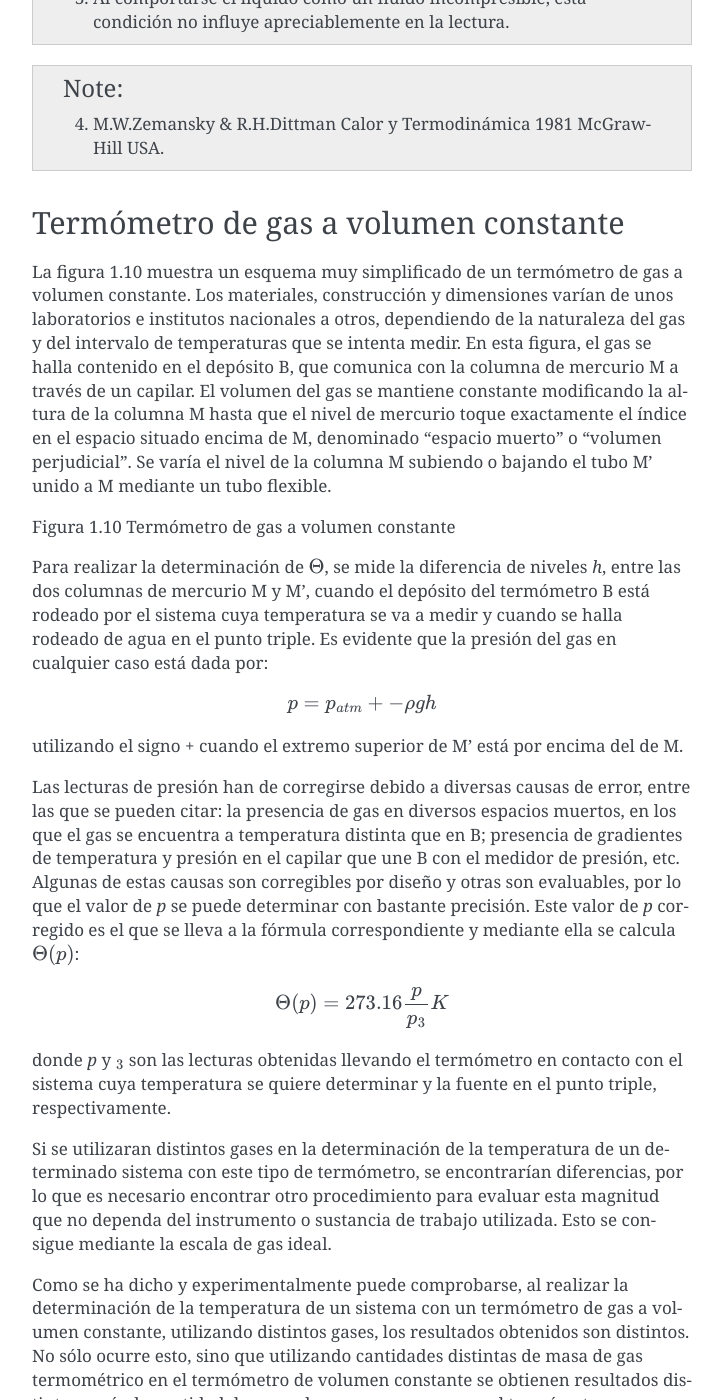
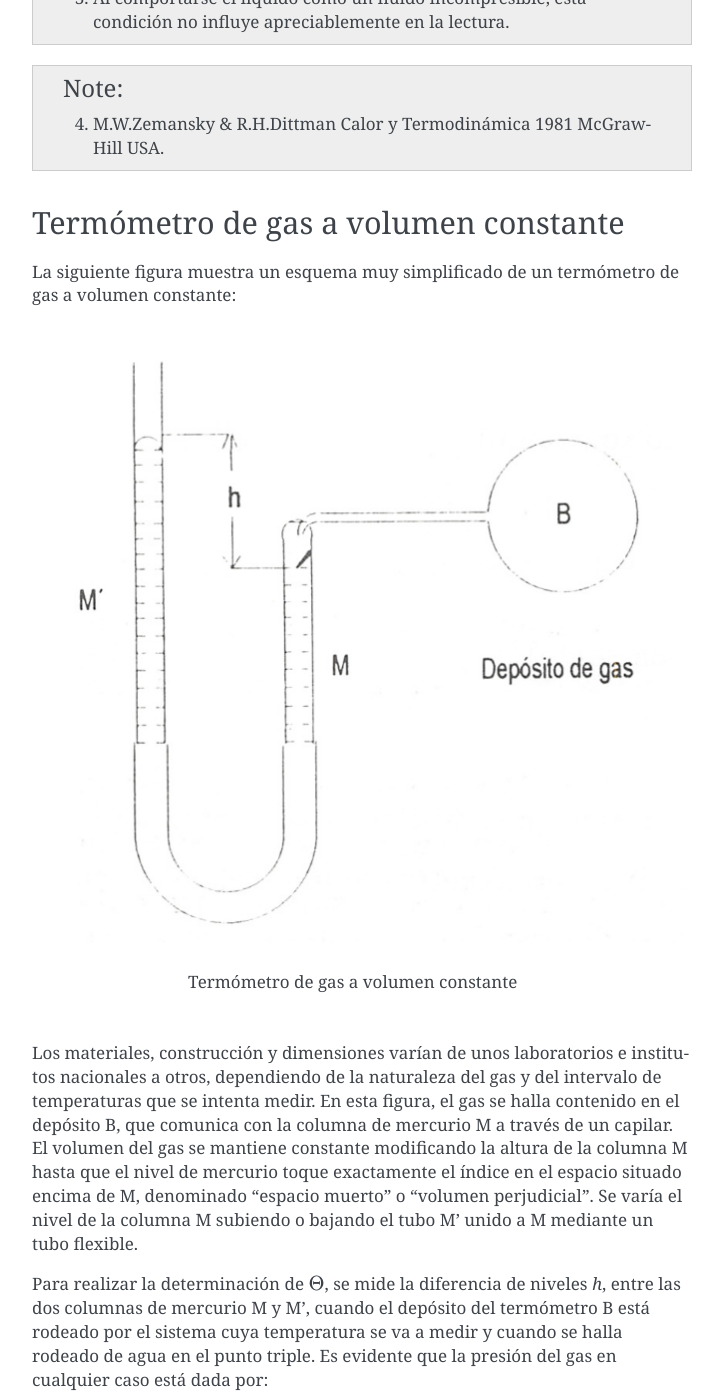
Before and after one commit to mantielero/termodinamica, a Sphinx documentation site: the page built from source/introduccion_ley_cero_temperatura.rst, in a window 1280 px wide and 1400 px high, scrolled down 10147 px. Shown: the whole window, without its empty margins (388-1111 px from the left). Built offline with Sphinx 7.4.7, drawn with Linux system fonts in a browser that asks for light colours; pages that are not in the unit, such as notebooks, are missing from menus.

Commit message:
Update introduccion_ley_cero_temperatura.rst

```diff
--- a/source/introduccion_ley_cero_temperatura.rst
+++ b/source/introduccion_ley_cero_temperatura.rst
@@ -238,10 +238,14 @@ En el libro de Zemansky(4), se puede encontrar una buena información sobre tipo
 Termómetro de gas a volumen constante
 -------------------------------------
 
-La figura 1.10 muestra un esquema muy simplificado de un termómetro de gas a volumen constante. Los materiales, construcción y dimensiones varían de unos laboratorios e institutos nacionales a otros, dependiendo de la naturaleza del gas y del intervalo de temperaturas que se intenta medir. En esta figura, el gas se halla contenido en el depósito B, que comunica con la columna de mercurio M a través de un capilar. El volumen del gas se mantiene constante modificando la altura de la columna M hasta que el nivel de mercurio toque exactamente el índice en el espacio situado encima de M, denominado "espacio muerto" o "volumen perjudicial". Se varía el nivel de la columna M subiendo o bajando el tubo M’ unido a M mediante un tubo flexible.
+La siguiente figura muestra un esquema muy simplificado de un termómetro de gas a volumen constante:
 
+.. figure:: ./img/termometro_gas.png
 
-Figura 1.10 Termómetro de gas a volumen constante
+   Termómetro de gas a volumen constante
+
+Los materiales, construcción y dimensiones varían de unos laboratorios e institutos nacionales a otros, dependiendo de la naturaleza del gas y del intervalo de temperaturas que se intenta medir. En esta figura, el gas se halla contenido en el depósito B, que comunica con la columna de mercurio M a través de un capilar. El volumen del gas se mantiene constante modificando la altura de la columna M hasta que el nivel de mercurio toque exactamente el índice en el espacio situado encima de M, denominado "espacio muerto" o "volumen perjudicial". Se varía el nivel de la columna M subiendo o bajando el tubo M’ unido a M mediante un tubo flexible.
+
 
 Para realizar la determinación de :math:`\Theta`, se mide la diferencia de niveles *h*, entre las dos columnas de mercurio M y M’, cuando el depósito del termómetro B está rodeado por el sistema cuya temperatura se va a medir y cuando se halla rodeado de agua en el punto triple. Es evidente que la presión del gas en cualquier caso está dada por:
 
```
